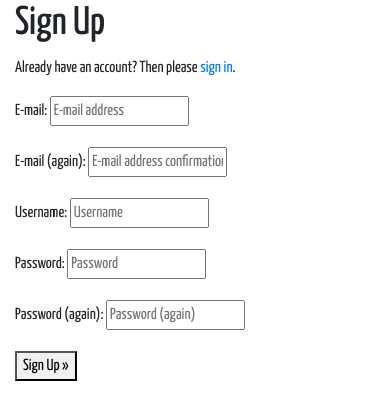
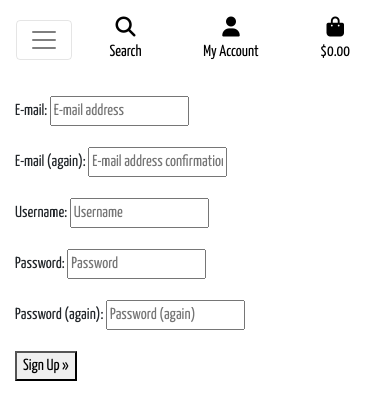
Before and after one commit to LADCode2021/pp5-vape-city, a Django app: page /accounts/signup/ in a window 390 px wide. Shown: the top 420 px of the page. Run offline with Django 3.2, Linux system fonts and the light colour scheme; some libraries are stand-ins or nearby versions.

Commit message:
Add comments to base.html. Add main-nav.html and mobile-top-header.html. Add nav to base.html

```diff
--- a/templates/base.html
+++ b/templates/base.html
@@ -48,14 +48,19 @@
 </head>
 
 <body>
+
+    <!-- Logo, search bar, account dropdown and basket adapted from some of Code Institute Boutique Ado project-->
     <header class="container-fluid fixed-top">
         <header class="container fixed-top">
+            <!-- Vape City logo image  -->
             <div class="row bg-white pt-lg-2 d-none d-lg-flex">
                 <div class="col">
                     <a href="{% url 'home' %}" class="navbar-brand">
                         <img class="img-fluid" src="/media/vape-city-logo.png" alt="">
                     </a>
                 </div>
+
+                <!-- Search Bar next to Vape City Logo -->
                 <div class="col-6 my-auto py-1 py-lg-0">
                     <form method="GET" action="">
                         <div class="input-group w-100">
@@ -71,6 +76,8 @@
                         </div>
                     </form>
                 </div>
+
+                <!-- Account dropdown and shopping bag button -->
                 <div class="col my-auto py-1 py-lg-0">
                     <ul class="list-inline list-unstyled text-center text-lg-right my-0">
                         <li class="list-inline-item dropdown">
@@ -86,7 +93,7 @@
                                 {% if request.user.is_superuser %}
                                 <a href="" class="dropdown-item">Product Management</a>
                                 {% endif %}
-                                <a href="" class="dropdown-item">My Profile</a>
+                                <!--<a href="" class="dropdown-item">My Profile</a>-->
                                 <a href="{% url 'account_logout' %}" class="dropdown-item">Logout</a>
                                 {% else %}
                                 <a href="{% url 'account_signup' %}" class="dropdown-item">Register</a>
@@ -94,6 +101,8 @@
                                 {% endif %}
                             </div>
                         </li>
+
+                        <!-- Functionality taken from Code Institute Boutique Ado project that formats basket total -->
                         <li class="list-inline-item">
                             <a class="{% if grand_total %}text-info font-weight-bold{% else %}text-black{% endif %} nav-link"
                                 href="">
@@ -111,6 +120,15 @@
                         </li>
                     </ul>
                 </div>
+            </div>
+            <div class="row bg-white">
+                <nav class="navbar navbar-expand-lg navbar-light w-100">
+                    <button class="navbar-toggler" type="button" data-toggle="collapse" data-target="#main-nav" aria-controls="main-nav" aria-expanded="false" aria-label="Toggle navigation">
+                        <span class="navbar-toggler-icon"></span>
+                    </button>
+                    {% include 'includes/mobile-top-header.html' %}
+                    {% include 'includes/main-nav.html' %}
+                </nav>
             </div>
         </header>
 
--- /dev/null
+++ b/templates/includes/main-nav.html
@@ -0,0 +1,56 @@
+<!-- Functionality taken from Code Institute Boutique Ado project -->
+
+<div class="collapse navbar-collapse" id="main-nav">
+    <ul class="navbar-nav w-auto mx-auto">
+        <li class="nav-item dropdown">
+            <a class="logo-font font-weight-bold nav-link text-black mr-5" href="#" id="all-products-link"
+                data-toggle="dropdown" aria-haspopup="true" aria-expanded="false">
+                All Products
+            </a>
+            <div class="dropdown-menu border-0" aria-labelledby="all-products-link">
+                <a href="" class="dropdown-item">By Price</a>
+                <a href="" class="dropdown-item ">By Rating</a>
+                <a href="" class="dropdown-item ">By Category</a>
+                <a href="" class="dropdown-item">All Products</a>
+            </div>
+        </li>
+
+        <li class="nav-item dropdown">
+            <a class="logo-font font-weight-bold nav-link text-black mr-5" href="#" id="clothing-link"
+                data-toggle="dropdown" aria-haspopup="true" aria-expanded="false">
+                Clothing
+            </a>
+            <div class="dropdown-menu border-0" aria-labelledby="clothing-link">
+                <a href="" class="dropdown-item">Activewear &amp; Essentials</a>
+                <a href="" class="dropdown-item">Jeans</a>
+                <a href="" class="dropdown-item">Shirts</a>
+                <a href="" class="dropdown-item">All Clothing</a>
+            </div>
+        </li>
+
+        <li class="nav-item dropdown">
+            <a class="logo-font font-weight-bold nav-link text-black mr-5" href="#" id="homeware-link"
+                data-toggle="dropdown" aria-haspopup="true" aria-expanded="false">
+                Homeware
+            </a>
+            <div class="dropdown-menu border-0" aria-labelledby="homeware-link">
+                <a href="" class="dropdown-item">Bed &amp; Bath</a>
+                <a href="" class="dropdown-item">Kitchen &amp; Dining</a>
+                <a href="" class="dropdown-item">All Homeware</a>
+            </div>
+        </li>
+
+        <li class="nav-item dropdown">
+            <a class="logo-font font-weight-bold nav-link text-black" href="#" id="specials-link" data-toggle="dropdown"
+                aria-haspopup="true" aria-expanded="false">
+                Special Offers
+            </a>
+            <div class="dropdown-menu border-0" aria-labelledby="specials-link">
+                <a href="" class="dropdown-item">New Arrivals</a>
+                <a href="" class="dropdown-item">Deals</a>
+                <a href="" class="dropdown-item">Clearance</a>
+                <a href="" class="dropdown-item">All Specials</a>
+            </div>
+        </li>
+    </ul>
+</div>
--- /dev/null
+++ b/templates/includes/mobile-top-header.html
@@ -0,0 +1,62 @@
+<!-- Functionality taken from Code Institute Boutique Ado project -->
+
+<li class="list-inline-item">
+    <a class="text-black nav-link d-block d-lg-none" href="#" id="mobile-search" data-toggle="dropdown"
+        aria-haspopup="true" aria-expanded="false">
+        <div class="text-center">
+            <div><i class="fas fa-search fa-lg"></i></div>
+            <p class="my-0">Search</p>
+        </div>
+    </a>
+    <div class="dropdown-menu border-0 w-100 p-3 rounded-0 my-0" aria-labelledby="mobile-search">
+        <form class="form" method="GET" action="">
+            <div class="input-group w-100">
+                <input class="form-control border border-black rounded-0" type="text" name="q"
+                    placeholder="Search our site">
+                <div class="input-group-append">
+                    <button class="form-control form-control btn btn-black border border-black rounded-0" type="submit">
+                        <span class="icon">
+                            <i class="fas fa-search"></i>
+                        </span>
+                    </button>
+                </div>
+            </div>
+        </form>
+    </div>
+</li>
+<li class="list-inline-item dropdown">
+    <a class="text-black nav-link d-block d-lg-none" href="#" id="user-options" data-toggle="dropdown"
+        aria-haspopup="true" aria-expanded="false">
+        <div class="text-center">
+            <div><i class="fas fa-user fa-lg"></i></div>
+            <p class="my-0">My Account</p>
+        </div>
+    </a>
+    <div class="dropdown-menu border-0" aria-labelledby="user-options">
+        {% if request.user.is_authenticated %}
+        {% if request.user.is_superuser %}
+        <a href="{% url 'account_logout' %}" class="dropdown-item">Product Management</a>
+        {% endif %}
+        <a href="" class="dropdown-item">My Profile</a>
+        <a href="{% url 'account_logout' %}" class="dropdown-item">Logout</a>
+        {% else %}
+        <a href="{% url 'account_signup' %}" class="dropdown-item">Register</a>
+        <a href="{% url 'account_login' %}" class="dropdown-item">Login</a>
+        {% endif %}
+    </div>
+</li>
+<li class="list-inline-item">
+    <a class="{% if grand_total %}text-primary font-weight-bold{% else %}text-black{% endif %} nav-link d-block d-lg-none"
+        href="">
+        <div class="text-center">
+            <div><i class="fas fa-shopping-bag fa-lg"></i></div>
+            <p class="my-0">
+                {% if grand_total %}
+                ${{ grand_total|floatformat:2 }}
+                {% else %}
+                $0.00
+                {% endif %}
+            </p>
+        </div>
+    </a>
+</li>
```
